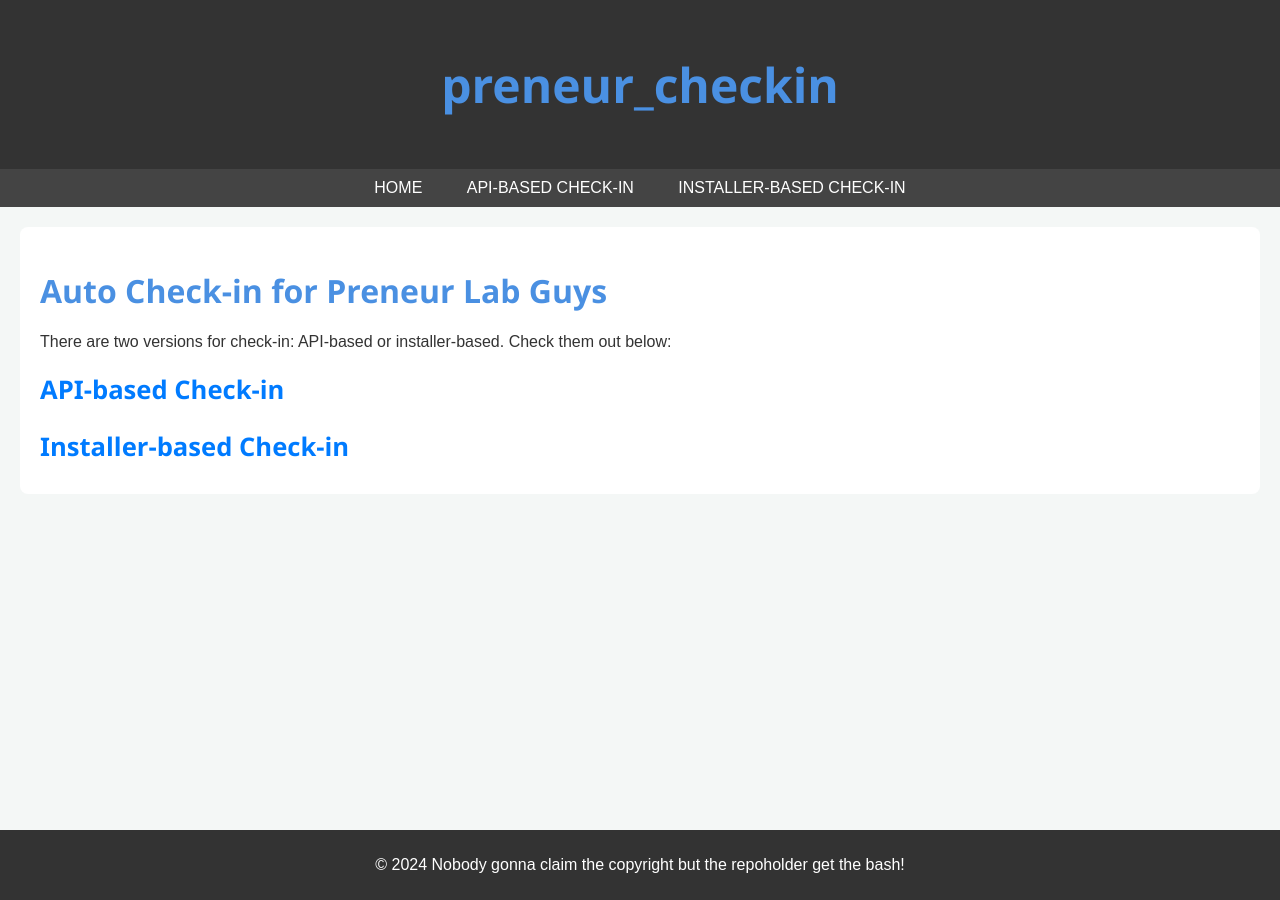
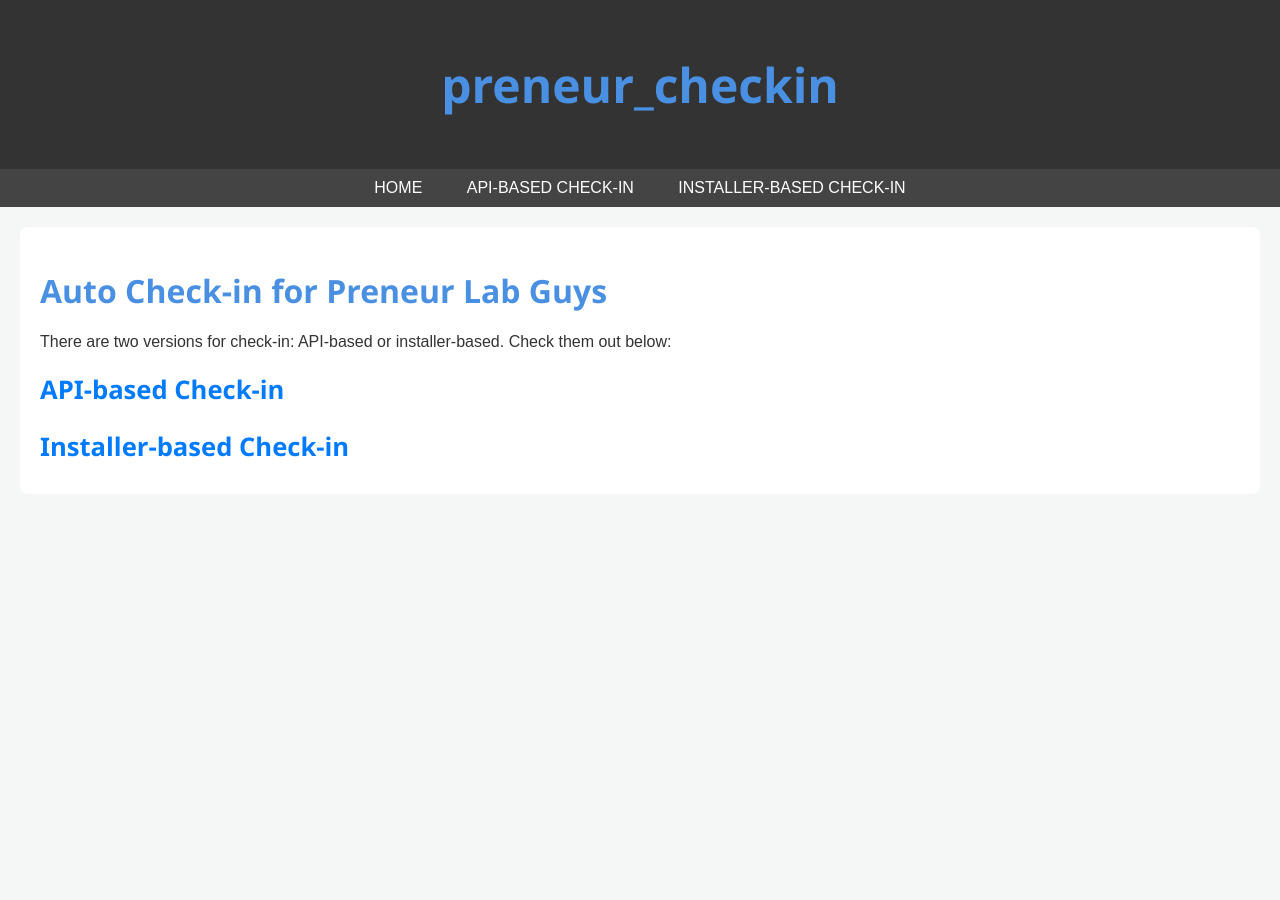
Before and after one commit to dippreneurlab/preneur_checkin, a Jekyll site: the page built from index.md, in a window 1280 px wide. Built offline with Jekyll 4.4.1, drawn with Linux system fonts in a browser that asks for light colours.

Commit message:
remove footer

```diff
--- a/_layouts/default.html
+++ b/_layouts/default.html
@@ -10,19 +10,13 @@
   <header>
     <h1>{{ site.title }}</h1>
   </header>
-
   <nav>
     <a href="{{ site.baseurl }}/">Home</a>
     <a href="{{ site.baseurl }}/api_install/">API-based Check-in</a>
     <a href="{{ site.baseurl }}/local_install/">Installer-based Check-in</a>
   </nav>
-
   <main>
     {{ content }}
   </main>
-
-  <footer>
-    <p>&copy; {{ site.time | date: "%Y" }} Nobody gonna claim the copyright but the repoholder get the bash!</p>
-  </footer>
 </body>
 </html>
```
